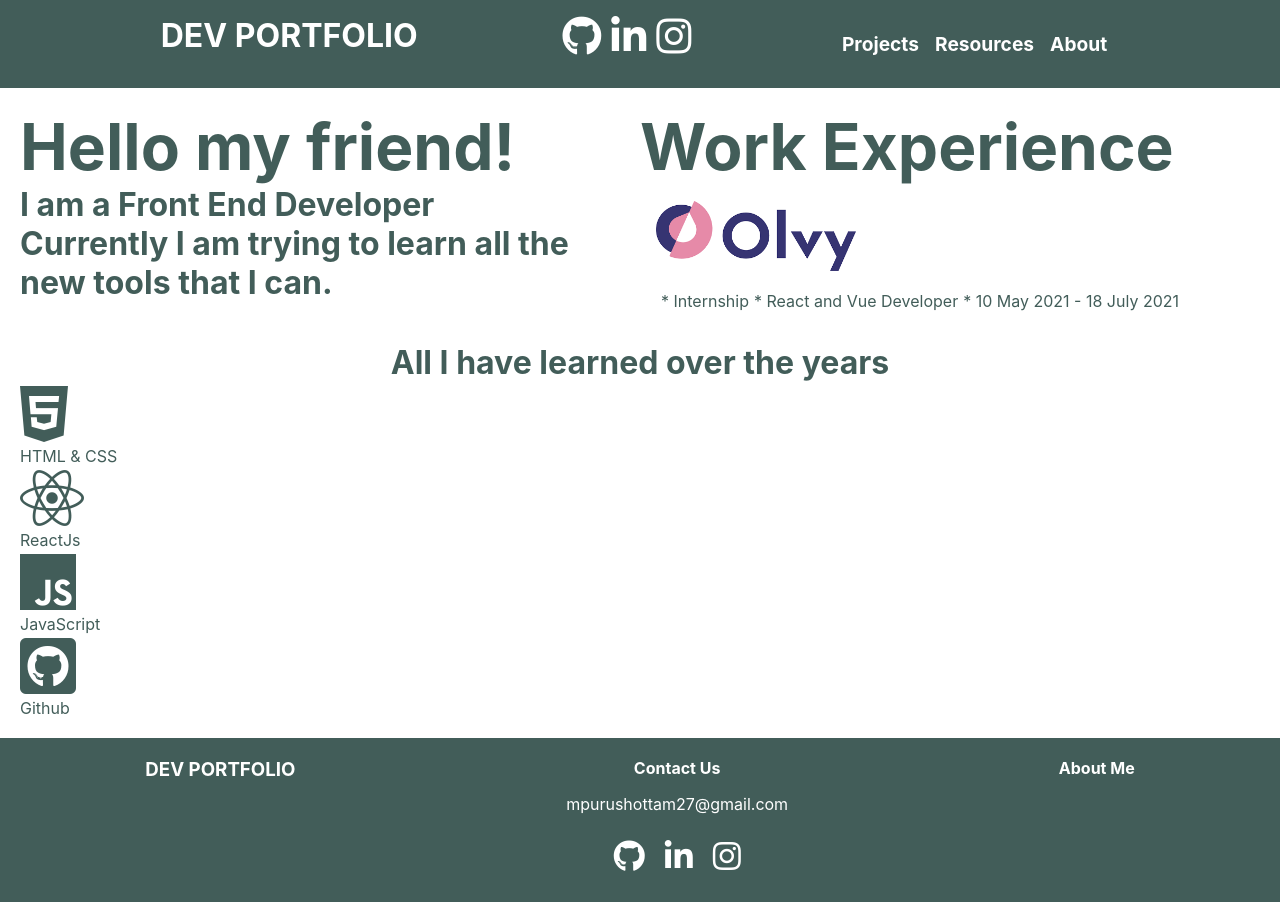
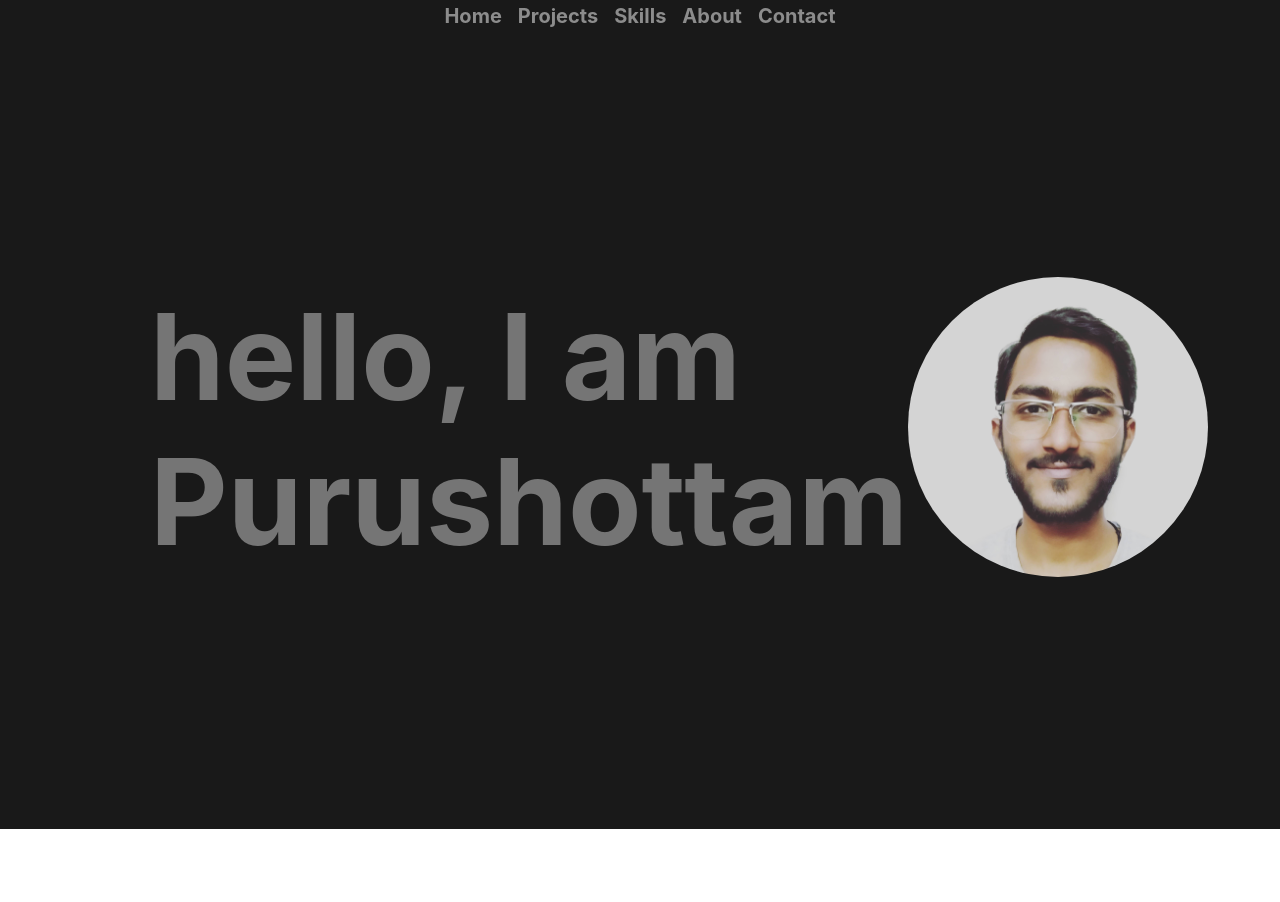
Before and after one commit to PuruDeveloper/portfolio-website-react, a React (Create React App) app: page / in a window 1280 px wide. After the commit the page ends 829 px from the top, so only its background shows below. Built offline with nearby package versions, Linux system fonts and the light colour scheme.

Commit message:
Modified Home page completely

```diff
--- a/src/App.js
+++ b/src/App.js
@@ -1,6 +1,6 @@
 import "./styles/App.css";
 import { BrowserRouter as Router, Switch, Route } from "react-router-dom";
-import Header from "./components/Header";
+import Navbar from "./components/Navbar";
 import Footer from "./components/Footer";
 import Projects from "./pages/Projects";
 import Resources from "./pages/resources/Resources";
@@ -11,14 +11,8 @@ function App() {
   return (
     <div className="App">
       <Router>
-        <Header />
-        <Switch>
-          <Route exact path="/projects" component={Projects} />
-          <Route path="/resources" component={Resources} />
-          <Route path="/about" component={About} />
-          <Route path="/" component={Home} />
-        </Switch>
-        <Footer />
+        <Navbar />
+        <Route exact path="/" component={Home} />
       </Router>
     </div>
   );
--- a/src/components/Header.js
+++ /dev/null
@@ -1,42 +0,0 @@
-import React from "react";
-import Navbar from "./Navbar";
-import { Link } from "react-router-dom";
-import "../styles/components/Header.css";
-
-function Header() {
-  return (
-    <div className="header">
-      <h2 className="header--1">
-        <Link to="/">DEV PORTFOLIO</Link>
-      </h2>
-      <div className="contact--links">
-        <a
-          href="https://github.com/PuruDeveloper"
-          target="blank"
-          alt="Github Link"
-        >
-          <i class="fab fa-github"></i>
-        </a>
-        <a
-          href="https://www.linkedin.com/in/purushottam-mishra-074383191/"
-          target="blank"
-          alt="LinkedIn Link"
-        >
-          <i class="fab fa-linkedin-in"></i>
-        </a>
-        <a
-          href="https://www.instagram.com/purustayshere/"
-          target="blank"
-          alt="Instagram Link"
-        >
-          <i class="fab fa-instagram"></i>
-        </a>
-      </div>
-      <div className="header--2">
-        <Navbar />
-      </div>
-    </div>
-  );
-}
-
-export default Header;
--- a/src/components/Navbar.js
+++ b/src/components/Navbar.js
@@ -5,15 +5,31 @@ import "../styles/components/Navbar.css";
 function Navbar() {
   return (
     <div className="navbar">
-      <p className="navbar--item">
-        <Link to="/projects">Projects</Link>
-      </p>
-      <p className="navbar--item">
-        <Link to="/resources">Resources</Link>
-      </p>
-      <p className="navbar--item">
-        <Link to="/about">About</Link>
-      </p>
+      <div>
+        <h2>
+          <a href="/">Home</a>
+        </h2>
+      </div>
+      <div>
+        <h2>
+          <a href="/projects">Projects</a>
+        </h2>
+      </div>
+      <div>
+        <h2>
+          <a>Skills</a>
+        </h2>
+      </div>
+      <div>
+        <h2>
+          <a>About</a>
+        </h2>
+      </div>
+      <div>
+        <h2>
+          <a>Contact</a>
+        </h2>
+      </div>
     </div>
   );
 }
--- a/src/pages/Home.js
+++ b/src/pages/Home.js
@@ -1,69 +1,16 @@
 import React from "react";
-import olvyLogo from "../images/company/olvy.png";
 import "../styles/pages/Home.css";
+import myImage from "../images/purushottam-photo.jpg";
 
 function Home() {
   return (
     <div className="home">
-      <div className="home--first  space-around">
-        <div className="home--first--text">
-          <h1>Hello my friend!</h1>
-          <div className="display-flex">
-            <h2>I am a Front End Developer</h2>
-          </div>
-          <div>
-            <h2>
-              Currently I am trying to learn all the new tools that I can.
-            </h2>
-          </div>
-        </div>
-        <div className="home--first--companies">
-          <h1>Work Experience</h1>
-          <div className="company--images display-flex m1">
-            <div>
-              <a href="https://olvy.co/" alt="Olvy.co">
-                <img
-                  style={{ width: "200px" }}
-                  src={olvyLogo}
-                  alt="Olvy Logo"
-                />
-              </a>
-
-              <div className="work--details">
-                <p>* Internship</p>
-                <p>* React and Vue Developer</p>
-                <p>* 10 May 2021 - 18 July 2021</p>
-              </div>
-            </div>
-          </div>
-        </div>
+      <div className="home-heading">
+        <h1>hello, I am </h1>
+        <h1>Purushottam</h1>
       </div>
-      <div className="home--second">
-        <h1>All I have learned over the years</h1>
-        <div className="learnings">
-          <div>
-            <i class="fab fa-html5"></i>
-          </div>
-          <div>HTML & CSS</div>
-        </div>
-        <div>
-          <div>
-            <i class="fab fa-react"></i>
-          </div>
-          <div>ReactJs</div>
-        </div>
-        <div>
-          <div>
-            <i class="fab fa-js"></i>
-          </div>
-          <div>JavaScript</div>
-        </div>
-        <div>
-          <div>
-            <i class="fab fa-github-square"></i>
-          </div>
-          <div>Github</div>
-        </div>
+      <div className="home-image">
+        <img className="profile-image" src={myImage} alt="My image" />
       </div>
     </div>
   );
--- a/src/pages/resources/Resources.js
+++ b/src/pages/resources/Resources.js
@@ -17,41 +17,40 @@ function Resources() {
     <div className="resources">
       <h2>
         Here I have tried to collect all useful resources that I have come
-        acroos.
-      </h2>
-      <h3 className="resource--heading">1. How to get random image avatar</h3>
+        acroos.{" "}
+      </h2>{" "}
+      <h3 className="resource--heading"> 1. How to get random image avatar </h3>{" "}
       <div className="resource">
         <div className="resource--code">
-          <h2>Code</h2>
+          <h2> Code </h2>{" "}
           <form>
-            <h4>Value of Seed</h4>
+            <h4> Value of Seed </h4>{" "}
             <input
               type="text"
               value={seed}
               onChange={(e) => {
                 onSeedChange(e);
               }}
-            />
-            <h4>Value of Size</h4>
+            />{" "}
+            <h4> Value of Size </h4>{" "}
             <input
-              type="text"
+              ṅtype="text"
               value={size}
               onChange={(e) => {
                 onSizeChange(e);
               }}
-            />
-          </form>
-
-          <p>{code}</p>
-        </div>
+            />{" "}
+          </form>{" "}
+          <p> {code} </p>{" "}
+        </div>{" "}
         <div className="resource--output">
           <img
             style={{ width: `${size}px` }}
             src={`https://avatars.dicebear.com/api/human/${seed}.svg`}
-          />
-        </div>
-      </div>
-      <h3 className="resource--heading">2. How to</h3>
+          />{" "}
+        </div>{" "}
+      </div>{" "}
+      <h3 className="resource--heading"> 2. How to </h3>{" "}
     </div>
   );
 }
--- a/src/styles/App.css
+++ b/src/styles/App.css
@@ -1,10 +1,25 @@
 .App {
-  background: white;
   /* background: #c8e8e5;
   background: linear-gradient(0deg, #c8e8e5 0%, #c0c8fc 100%); */
+  width: 100%;
   min-height: 100vh;
   position: relative;
   width: 100%;
+  background-color: #191919;
+  color: #fff;
+}
+
+a {
+  color: #fff;
+  opacity: 0.5;
+  text-decoration: none;
+  padding: 8px;
+  font-size: 20px;
+  cursor: pointer;
+}
+
+a:hover {
+  opacity: 0.8;
 }
 
 ul,
--- a/src/styles/components/Header.css
+++ /dev/null
@@ -1,30 +0,0 @@
-.header {
-  display: flex;
-  justify-content: space-evenly;
-  background-color: #425d59;
-  padding-right: 1rem;
-  padding-left: 1rem;
-  padding-top: 1rem;
-  padding-bottom: 1rem;
-}
-
-.header--1 a {
-  color: white;
-  font-size: 2rem;
-  padding: 0.5rem 0.25rem;
-
-  border-radius: 7px;
-}
-.header--1 a:hover {
-}
-.contact--links i {
-  font-size: 2.5rem;
-  margin-right: 10px;
-  color: white;
-}
-@media (max-width: 700px) {
-  .header {
-    display: block;
-    justify-content: start;
-  }
-}
--- a/src/styles/components/Navbar.css
+++ b/src/styles/components/Navbar.css
@@ -1,22 +1,15 @@
 .navbar {
-  position: relative;
+  color: white;
   display: flex;
+  text-align: center;
+  justify-content: center;
 }
-.navbar ul {
-  list-style: none;
-  position: relative;
-}
-
-.navbar p a {
-  margin-right: 1rem;
-  font-size: 1.2rem;
-  font-weight: 700;
-  color: white;
-}
-
-.navbar p a:hover {
-  position: relative;
-  color: #33dfc5;
-  top: 0.5rem;
-  text-decoration-line: underline;
-}
+/*
+a {
+  color: #fff;
+  opacity: 0.5;
+  text-decoration: none;
+  padding: 8px;
+  font-size: 20px;
+  cursor: pointer;
+} */
--- a/src/styles/pages/Home.css
+++ b/src/styles/pages/Home.css
@@ -1,63 +1,19 @@
 .home {
-  margin: 20px;
-  color: #425d59;
+  height: 100vh;
+  padding: 0 150px;
+  align-items: center;
+  position: relative;
+  top: 0;
+  display: flex;
 }
 
-.home--first {
-  display: flex;
-}
-.home--first--text {
-  flex: 0.5;
-}
-.home--first--companies {
-  flex: 0.5;
-}
-.space-around {
-  justify-content: space-around;
+.home-heading > h1 {
+  color: #fff;
+  font-size: 120px;
+  opacity: 0.4;
 }
 
-.home--first h1 {
-  font-size: 4rem;
+.profile-image {
+  width: 300px;
+  border-radius: 160px;
 }
-.home--first h2 {
-  font-size: 2rem;
-}
-.home--first h3 {
-  font-size: 1.5rem;
-}
-
-.m1 {
-  margin: 1rem;
-}
-
-.work--details {
-  display: flex;
-}
-.work--details p {
-  margin-left: 5px;
-}
-
-.home--second i {
-  font-size: 4rem;
-}
-.home--second h1 {
-  text-align: center;
-}
-
-@media (max-width: 700px) {
-  .home--first {
-    display: block;
-  }
-  .home--first h1 {
-    font-size: 2.5rem;
-  }
-  .home--first h2 {
-    font-size: 1.5rem;
-  }
-  .home--first h3 {
-    font-size: 1rem;
-  }
-  .work--details {
-    display: block;
-  }
-}
```
Also changed, not shown: src/images/purushottam-photo.jpg (added).
